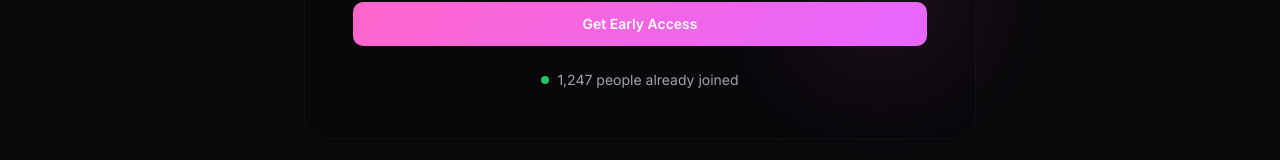
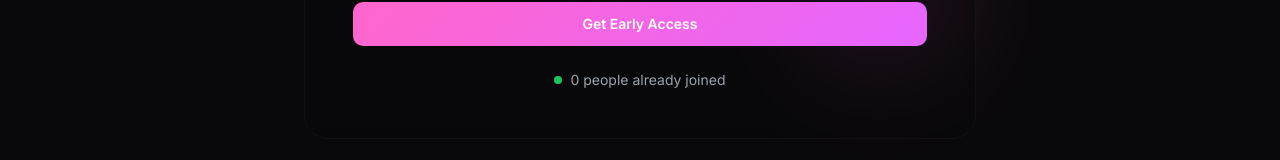
Before and after one commit to Tuittor-Inc/echo-teach, a React (Vite) app: page / in a window 1280 px wide. Shown: the part 2650-2810 px from the top of the page. Built offline with nearby package versions, Linux system fonts and the light colour scheme.

Commit message:
Update EarlyAccessSection.tsx - no of people signed up
since its still in dev phase

```diff
--- a/src/components/EarlyAccessSection.tsx
+++ b/src/components/EarlyAccessSection.tsx
@@ -60,7 +60,7 @@ const EarlyAccessSection = () => {
 
               <div className="flex items-center justify-center gap-2 text-sm text-gray-400">
                 <div className="w-2 h-2 bg-green-500 rounded-full animate-pulse"></div>
-                <span>1,247 people already joined</span>
+                <span>0 people already joined</span>
               </div>
             </div>
           </div>
```
